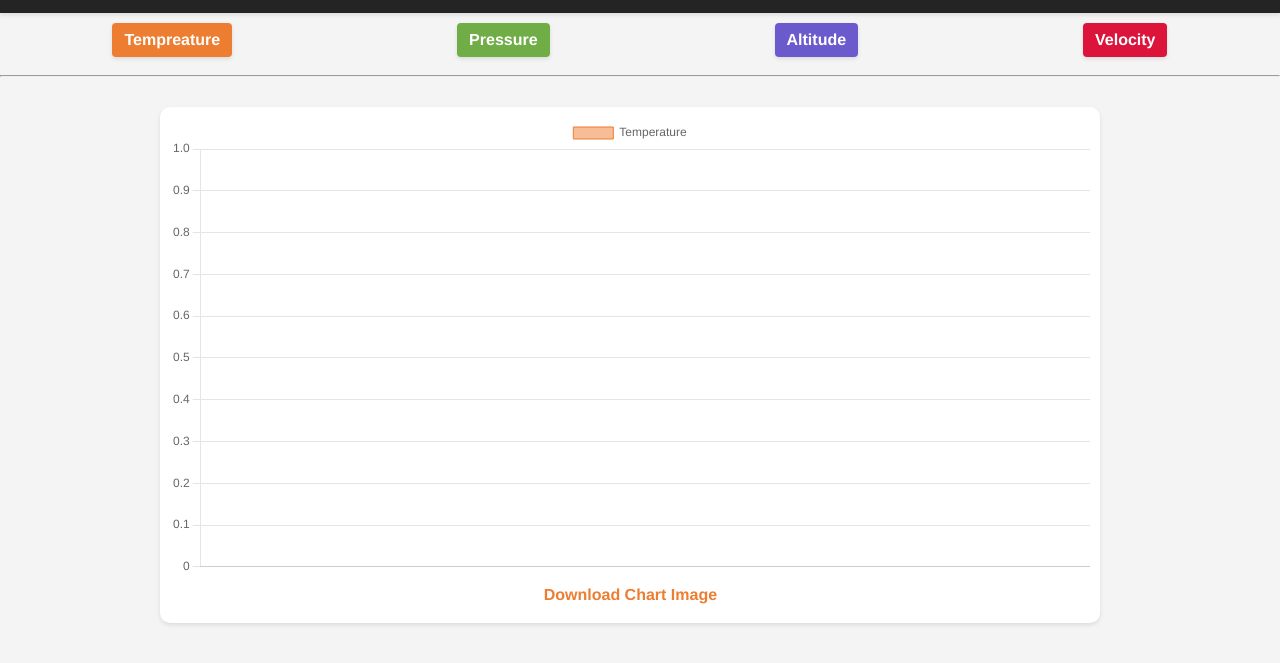
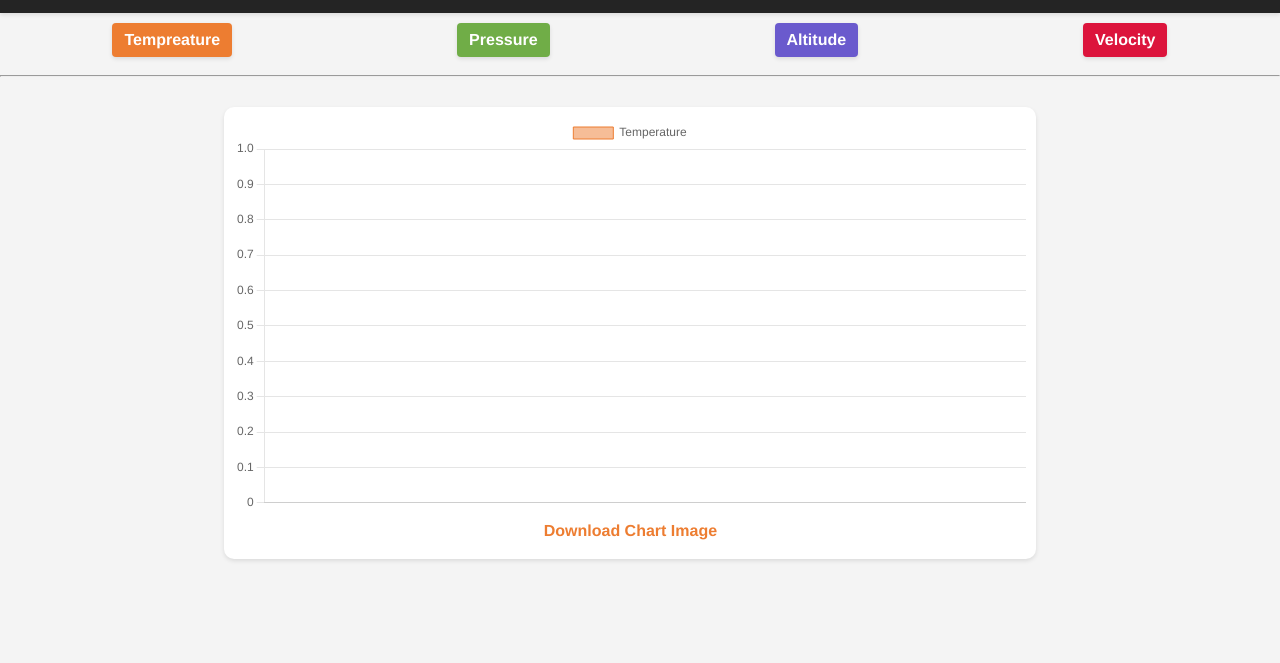
Before and after one commit to abyssxd/cansat_vila2sat, a website: page public/charts.html in a window 1280 px wide. Shown: the part 47-710 px from the top of the page. Drawn offline with nearby package versions, Linux system fonts and the light colour scheme.

Commit message:
Small change ugh

```diff
--- a/public/css/charts.css
+++ b/public/css/charts.css
@@ -86,12 +86,12 @@ hr {
     flex-wrap: wrap;
     justify-content: center;
     align-items: center;
-    max-width: 75vw;
+    max-width: 65vw;
 }
 
 
 .chart {
-    width: 75vw;
+    width: 65vw;
     height: auto;
     background-color: #ffffff;
     color: #333;
```
